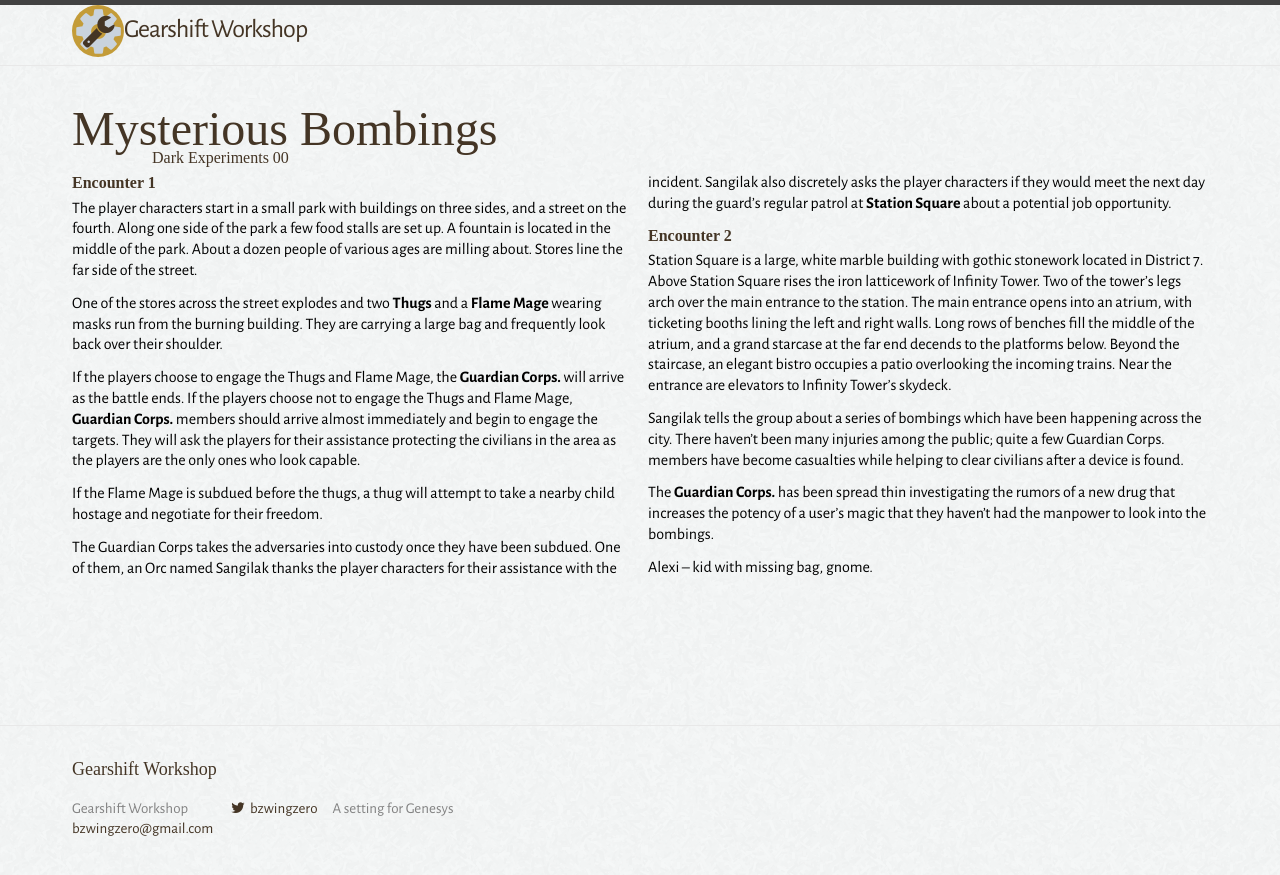
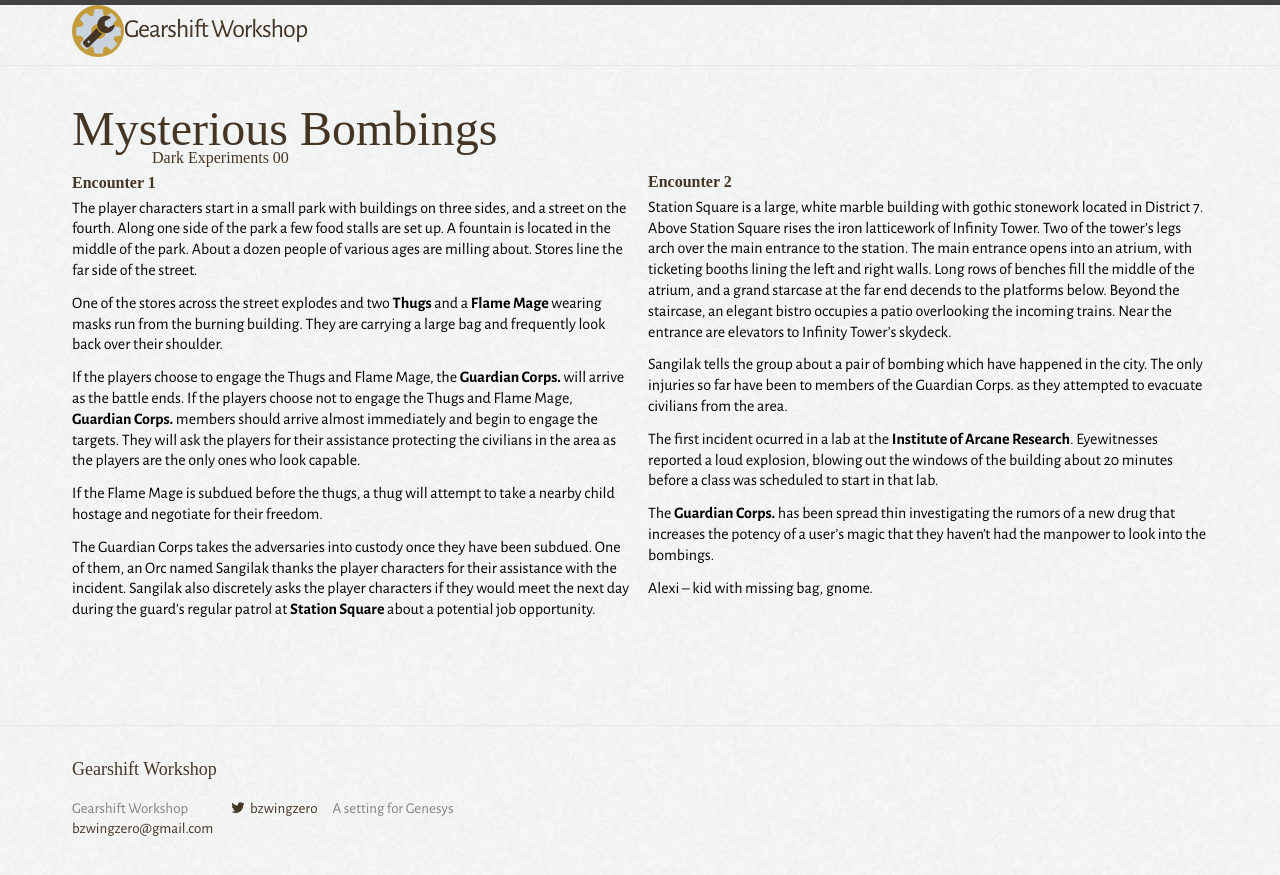
Before and after one commit to BZWingZero/Gearshift-Workshop, a Jekyll site: the page built from _campaigns/dark_experiments/prologue.md, in a window 1280 px wide. Shown: the top 875 px of the page. Built offline with Jekyll 4.4.1, drawn with Linux system fonts in a browser that asks for light colours; some web fonts are replaced.

Commit message:
more details to the mission

```diff
--- a/_campaigns/dark_experiments/prologue.md
+++ b/_campaigns/dark_experiments/prologue.md
@@ -20,9 +20,11 @@ The Guardian Corps takes the adversaries into custody once they have been subdue
 
 #### Encounter 2
 Station Square is a large, white marble building with gothic stonework located in District 7. Above Station Square rises the iron latticework of Infinity Tower. Two of the tower's legs arch over the main entrance to the station. The main entrance opens into an atrium, with ticketing booths lining the left and right walls. Long rows of benches fill the middle of the atrium, and a grand starcase at the far end decends to the platforms below. Beyond the staircase, an elegant bistro occupies a patio overlooking the incoming trains. Near the entrance are elevators to Infinity Tower's skydeck.
+
+Sangilak tells the group about a pair of bombing which have happened in the city. The only injuries so far have been to members of the Guardian Corps. as they attempted to evacuate civilians from the area.
+
+The first incident ocurred in a lab at the **Institute of Arcane Research**. Eyewitnesses reported a loud explosion, blowing out the windows of the building about 20 minutes before a class was scheduled to start in that lab.
 <!-- <i class="fa fa-map-marker fa-2x fa-fw"></i> The Sixth Street Arcade in District 5 is a wide boulevard that now houses a world-famous covered market. Stalls fill the archway-lined street and an intricate ironworks and glass ceiling protects the market below from the elements.  -->
-
-Sangilak tells the group about a series of bombings which have been happening across the city. There haven't been many injuries among the public; quite a few Guardian Corps. members have become casualties while helping to clear civilians after a device is found.
 
 The **Guardian Corps.** has been spread thin investigating the rumors of a new drug that increases the potency of a user's magic that they haven't had the manpower to look into the bombings.
 
```
